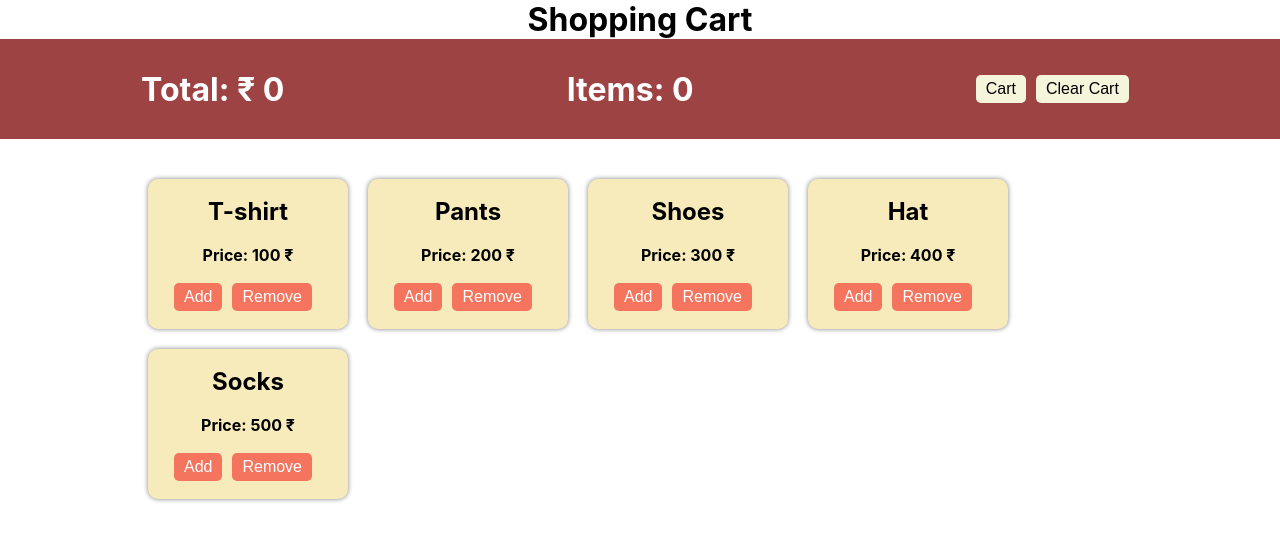
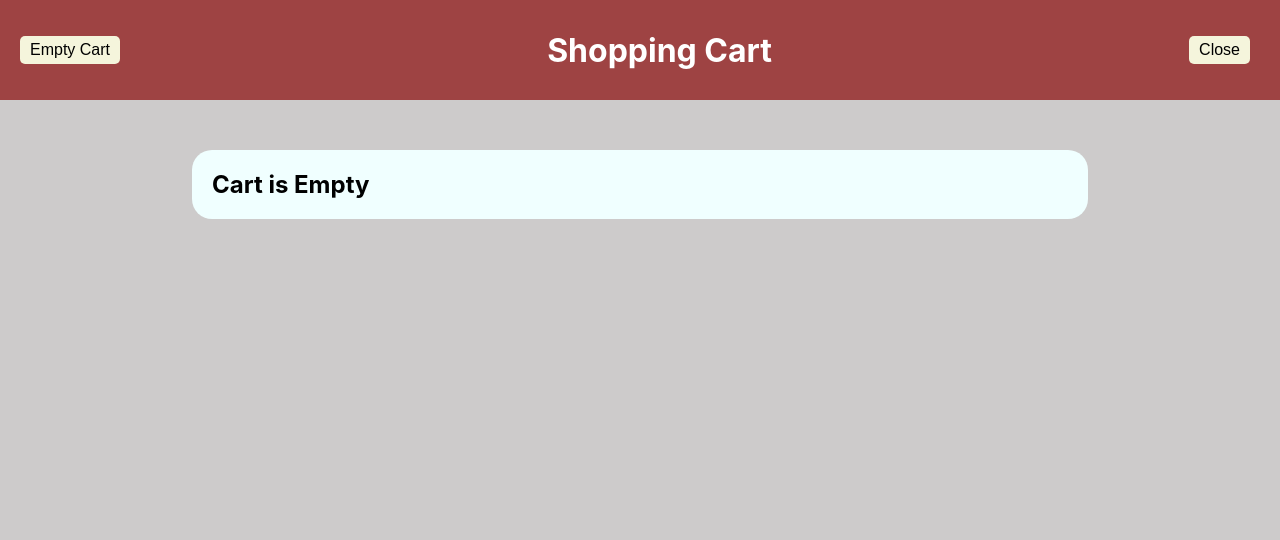
Before and after one commit to VijayJadon22/React-Context, a React (Create React App) app: page / in a window 1280 px wide. Both pictures are taken after a click on the button "Cart". Shown: the top 540 px of the page. Built offline with nearby package versions, Linux system fonts and the light colour scheme.

Commit message:
Implemented cart component which shows all the items added in the cart the total price and clear cart functionality

```diff
--- a/src/App.js
+++ b/src/App.js
@@ -7,15 +7,13 @@ import Items from './components/Items';
 function App() {
 
   return (
-    // <CartContext.Provider value={{ total, setTotal, item, setItem }}>
     <CartContextProvider>
       <div className="App">
-        <h1>Shopping Cart</h1>
+        {/* <h1>Shopping Cart</h1> */}
         <Navbar />
         <Items />
       </div>
     </CartContextProvider>
-    // </CartContext.Provider>
   );
 }
 
--- /dev/null
+++ b/src/components/Cart.jsx
@@ -0,0 +1,47 @@
+import React from "react";
+
+const Cart = (props) => {
+  const { items, setIsCartVisible, clearCart } = props;
+  return (
+    <div className="cartContainer">
+      <div className="cartNav">
+        <button onClick={clearCart} className="btn">
+          Empty Cart
+        </button>
+        <h1>Shopping Cart</h1>
+        <button onClick={() => setIsCartVisible(false)} className="btn">
+          Close
+        </button>
+      </div>
+
+      <div className="itemListContainer">
+        {items.length !== 0 ? (
+          <div className="cardItemCard">
+            <h3>Name</h3>
+
+            <h3>Quantity</h3>
+            <h3>Price</h3>
+          </div>
+        ) : null}
+        {items.length !== 0 ? (
+          items.map((item) => (
+            <div key={item.id} className="cardItemCard">
+              <p>{item.name}</p>-<p>{item.quantity}</p>-
+              <p>{item.price}&#x20B9;</p>
+            </div>
+          ))
+        ) : (
+          <h2>Cart is Empty</h2>
+        )}
+
+        {items.length !== 0 ? (
+          <div className="totalDiv">
+            <h3 style={{ textAlign: "center" }}>Total Price: 1100&#x20B9;</h3>
+          </div>
+        ) : null}
+      </div>
+    </div>
+  );
+};
+
+export default Cart;
--- a/src/components/ItemCard.jsx
+++ b/src/components/ItemCard.jsx
@@ -2,22 +2,18 @@ import React from "react";
 import styles from "../styles.css";
 import { useCartContext } from "../context/CartContext";
 
-const ItemCard = ({ name, price }) => {
-  const getContext = useCartContext();
-  console.log(getContext);
+const ItemCard = ({ name, price,item }) => {
+  const { handleAddItem, handleRemoveItem } = useCartContext();
 
   return (
     <div className="itemCard">
       <h2>{name}</h2>
       <h4>Price: {price} &#x20B9;</h4>
       <div>
-        <button onClick={() => getContext.handleAddItem(price)} className="btn">
+        <button onClick={() => handleAddItem(item)} className="btn">
           Add
         </button>
-        <button
-          onClick={() => getContext.handleRemoveItem(price)}
-          className="btn"
-        >
+        <button onClick={() => handleRemoveItem(item)} className="btn">
           Remove
         </button>
       </div>
--- a/src/components/Items.jsx
+++ b/src/components/Items.jsx
@@ -3,12 +3,11 @@ import ItemCard from "./ItemCard";
 import { useCartContext } from "../context/CartContext";
 
 const Items = () => {
-  const getContext = useCartContext();
-  const { data } = getContext;
+  const { data } = useCartContext();
   return (
     <div className="items-container">
       {data.map((item, index) => (
-        <ItemCard name={item.name} price={item.price} />
+        <ItemCard key={item.id} name={item.name} price={item.price} item={item} />
       ))}
     </div>
   );
--- a/src/components/Navbar.jsx
+++ b/src/components/Navbar.jsx
@@ -3,17 +3,17 @@ import styles from "../styles.css";
 import { useCartContext } from "../context/CartContext";
 
 const Navbar = () => {
-  const  getContext  = useCartContext();
+  const { total, item, toggleCart, clearCart } = useCartContext();
 
   return (
     <div className="nav">
-      <h1>Total: &#x20B9; {getContext.total}</h1>
-      <h1>Items: {getContext.item}</h1>
+      <h1>Total: &#x20B9; {total}</h1>
+      <h1>Items: {item}</h1>
       <div>
-        <button onClick={getContext.toggleCart} className="btn clearBtn">
+        <button onClick={toggleCart} className="btn clearBtn">
           Cart
         </button>
-        <button onClick={getContext.clearCart} className="btn clearBtn">
+        <button onClick={clearCart} className="btn clearBtn">
           Clear Cart
         </button>
       </div>
--- a/src/context/CartContext.js
+++ /dev/null
@@ -1,41 +0,0 @@
-import { createContext, useContext, useState } from "react";
-import itemData from "../data"
-
-const CartContext = createContext(null);
-
-export const useCartContext = () => useContext(CartContext);
-
-
-export const CartContextProvider = (props) => {
-    const [data, setData] = useState(itemData);
-    const [total, setTotal] = useState(0);
-    const [item, setItem] = useState(0);
-    const [isCartVisible, setIsCartVisible] = useState(false);
-
-    console.log(data);
-
-    const handleAddItem = (price) => {
-        setTotal(total + price);
-        setItem(item + 1);
-    };
-    const handleRemoveItem = (price) => {
-        if (total > 0 && item > 0) {
-            setTotal(total - price);
-            setItem(item - 1);
-        }
-    };
-
-    const clearCart = () => {
-        setTotal(0);
-        setItem(0);
-    };
-
-    const toggleCart = () => {
-        setIsCartVisible(!isCartVisible);
-    };
-    return (
-        <CartContext.Provider value={{ data, total, item, handleAddItem, handleRemoveItem, clearCart, toggleCart }}>
-            {props.children}
-        </CartContext.Provider>
-    )
-};
--- /dev/null
+++ b/src/context/CartContext.jsx
@@ -0,0 +1,87 @@
+import { createContext, useContext, useState } from "react";
+import itemData from "../data";
+import Cart from "../components/Cart";
+
+const CartContext = createContext(null);
+
+export const useCartContext = () => useContext(CartContext);
+
+export const CartContextProvider = (props) => {
+  const [data, setData] = useState(itemData);
+  const [total, setTotal] = useState(0);
+  const [item, setItem] = useState(0);
+  const [isCartVisible, setIsCartVisible] = useState(false);
+  const [cartItems, setCartItems] = useState([]);
+
+  const handleAddItem = (product) => {
+    setTotal(total + product.price);
+    setItem(item + 1);
+
+    //update the items in cart
+    const itemsInCart = [...cartItems];
+    const itemIndex = itemsInCart.findIndex((prod) => prod.id === product.id);
+
+    if (itemIndex !== -1) {
+      itemsInCart[itemIndex].quantity += 1;
+    } else {
+      itemsInCart.push({
+        quantity: 1,
+        ...product,
+      });
+    }
+    console.log(itemsInCart);
+    setCartItems(itemsInCart);
+  };
+  const handleRemoveItem = (product) => {
+    const itemsInCart = [...cartItems];
+    const itemIndex = itemsInCart.findIndex((prod) => prod.id === product.id);
+
+    if (itemIndex !== -1) {
+      if (itemsInCart[itemIndex].quantity > 1) {
+        itemsInCart[itemIndex].quantity -= 1;
+      } else {
+        itemsInCart.splice(itemIndex, 1);
+      }
+
+      setTotal(total - product.price);
+      setItem(item - 1);
+      console.log(itemsInCart);
+      setCartItems(itemsInCart);
+    }
+  };
+
+  const clearCart = () => {
+    const value = prompt("Are you sure you want to clear cart");
+    if (value.trim().toLowerCase() === "yes") {
+      setTotal(0);
+      setItem(0);
+      setCartItems([]);
+    }
+  };
+
+  const toggleCart = () => {
+    setIsCartVisible(!isCartVisible);
+  };
+  return (
+    <CartContext.Provider
+      value={{
+        data,
+        total,
+        item,
+        handleAddItem,
+        handleRemoveItem,
+        clearCart,
+        toggleCart,
+      }}
+    >
+      {isCartVisible && (
+        <Cart
+          items={cartItems}
+          setIsCartVisible={setIsCartVisible}
+          clearCart={clearCart}
+        />
+      )}
+      {!isCartVisible && props.children}
+    </CartContext.Provider>
+  );
+};
--- a/src/styles.css
+++ b/src/styles.css
@@ -26,7 +26,7 @@
     flex-direction: column;
     justify-content: space-evenly;
     border-radius: 10px;
-    background-color: rgb(247, 235, 187);
+    background-color: rgb(255, 249, 223);
     /* padding-bottom: 10px; */
 }
 
@@ -46,3 +46,57 @@
     background-color: beige;
     color: black;
 }
+
+
+
+/* Cart Styling */
+.cartContainer{
+    width: 100%;
+    height: 100vh;
+    background-color: rgb(205, 203, 203);
+    display: flex;
+    flex-direction: column;
+    justify-content: start;
+    align-items: center;
+}
+
+.cartNav{
+    width: 100%;
+    position: absolute;
+    top: 0;
+    display: flex;
+    justify-content: space-between;
+    align-items: center;
+    background-color: rgb(158, 67, 67);
+    height: 100px;
+    color:white;
+    padding: 20px;
+
+    & button{
+        background-color: beige;
+        color: black;
+    }
+}
+
+.itemListContainer{
+    width: 70%;
+    display: flex;
+    flex-direction: column;
+    margin-top: 150px;
+    justify-content: center;
+    background-color: azure;
+    padding: 20px;
+    border-radius: 20px;
+}
+
+.cardItemCard{
+    width: 100%;
+    display: flex;
+    justify-content: space-between;
+    margin-bottom: 10px;
+
+}
+
+.totalDiv{
+    margin-top: 20px;
+}
```
Also changed, not shown: src/colorComponents/Child.jsx (renamed from src/components/Child.jsx), src/colorComponents/GrandChild.jsx (renamed from src/components/GrandChild.jsx), src/colorComponents/Parent.jsx (renamed from src/components/Parent.jsx), src/context/ColorContext.jsx (renamed from src/context/ColorContext.js).
